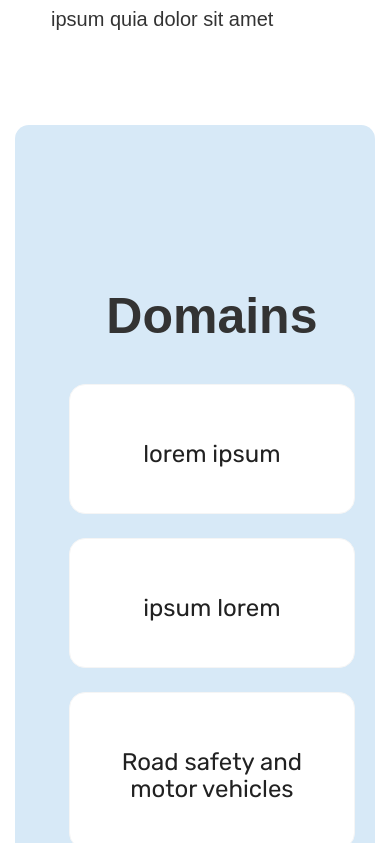
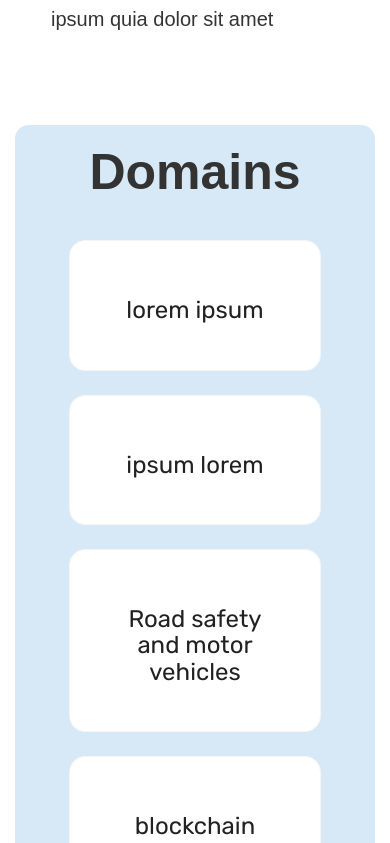
Before and after one commit to SVCE-ACM/yah2k22, a React (Create React App) app: page / in a window 390 px wide. Shown: the part 1361-2204 px from the top of the page. Built offline with nearby package versions, Linux system fonts and the light colour scheme.

Commit message:
Padding fix in small devices

```diff
--- a/src/components/Main-page/about.css
+++ b/src/components/Main-page/about.css
@@ -87,7 +87,7 @@ h1 {
 
   .prizesection {
     margin: 5vh 0 0 0;
-    padding: 17vh 0 0 4vh;
+    /* padding: 17vh 0 0 4vh; */
   }
   .sponsorSection {
     padding: 0;
```
